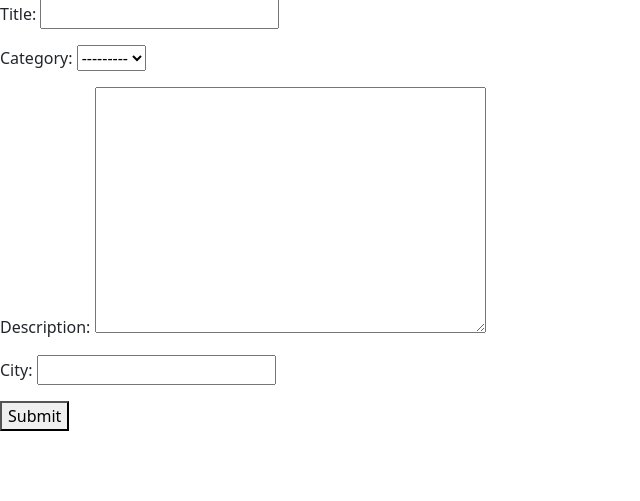
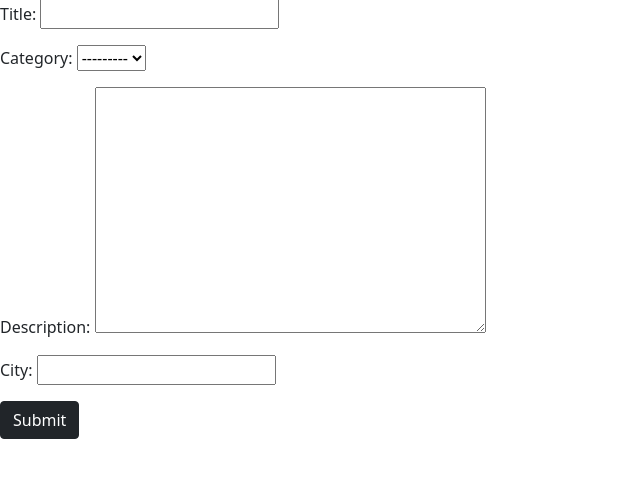
Before and after one commit to lozanov95/job_posting, a Django app: page /create/ in a window 1280 px wide. Shown: the part 113-614 px from the top of the page, without its empty margins (0-640 px from the left). Run offline with Django 3.2, Linux system fonts and the light colour scheme; the visitor is signed in with stand-in values (Sample User, id 1); data that the repository does not hold is empty.

Commit message:
minor styling improvements

```diff
--- a/templates/jobs/confirm_delete.html
+++ b/templates/jobs/confirm_delete.html
@@ -4,6 +4,6 @@
     <form action="{% url 'job delete' object.id %}" method="post">
         {% csrf_token %}
         <p>Are you sure that you want to delete this post?</p>
-        <button>Confirm</button>
+        <button class="btn btn-danger">Confirm</button>
     </form>
 {% endblock %}
--- a/templates/jobs/create_job.html
+++ b/templates/jobs/create_job.html
@@ -5,6 +5,6 @@
     <form action="{% url 'job create' %}" method="post">
         {% csrf_token %}
         {{ form.as_p }}
-        <button>Submit</button>
+        <button class="btn btn-dark">Submit</button>
     </form>
 {% endblock %}
--- a/templates/jobs/job_update.html
+++ b/templates/jobs/job_update.html
@@ -3,6 +3,6 @@
     <form action="{% url 'job edit' object.id %}" method="post">
         {% csrf_token %}
         {{ form.as_p }}
-        <button>Save</button>
+        <button class="btn btn-dark">Save</button>
     </form>
 {% endblock %}
--- a/templates/profiles/details.html
+++ b/templates/profiles/details.html
@@ -5,6 +5,6 @@
     <form action="{% url 'profile details' %}" method="post">
         {% csrf_token %}
         {{ form.as_p }}
-        <button>Save</button>
+        <button class="btn btn-dark">Save</button>
     </form>
 {% endblock %}
```
